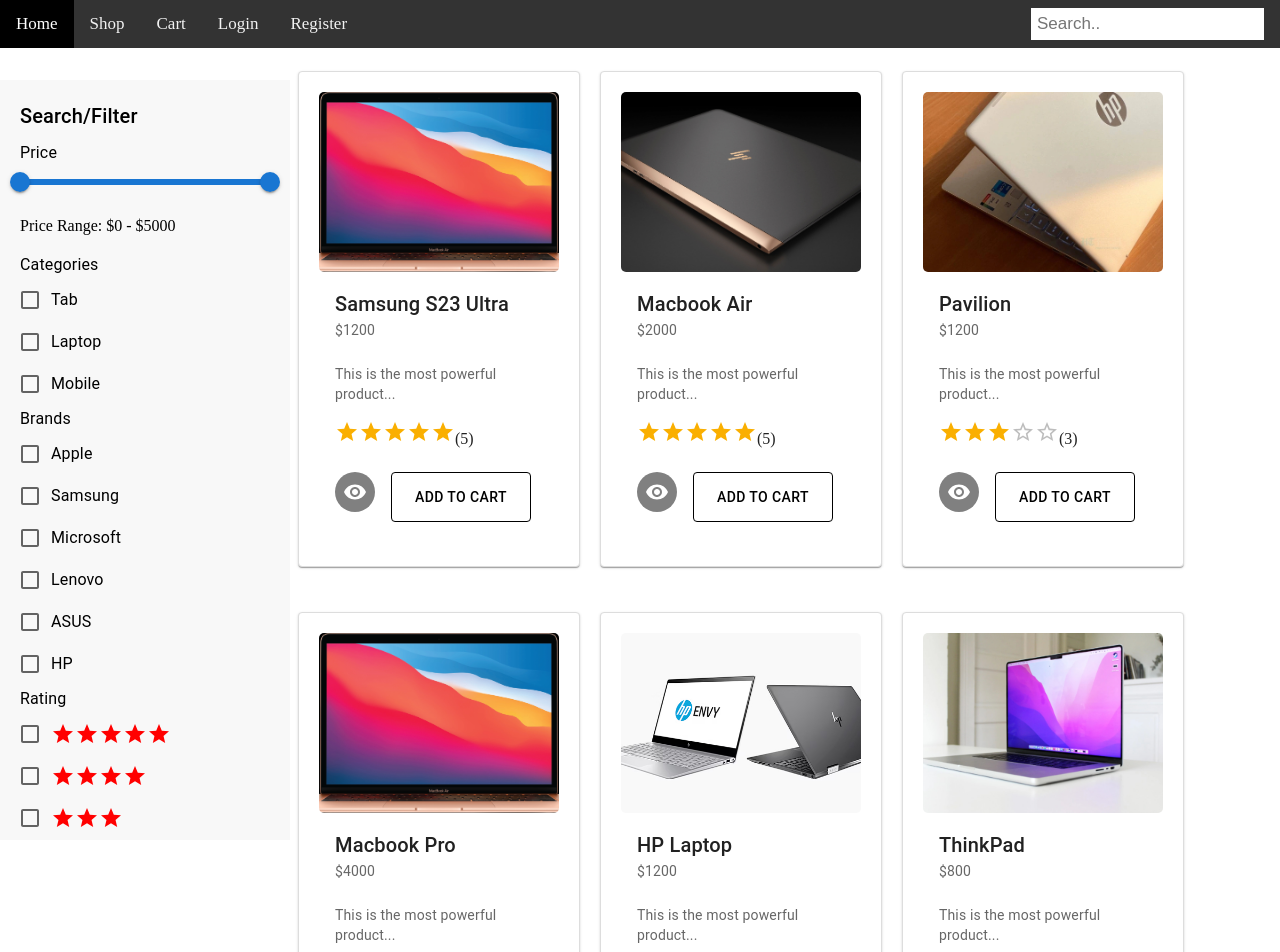
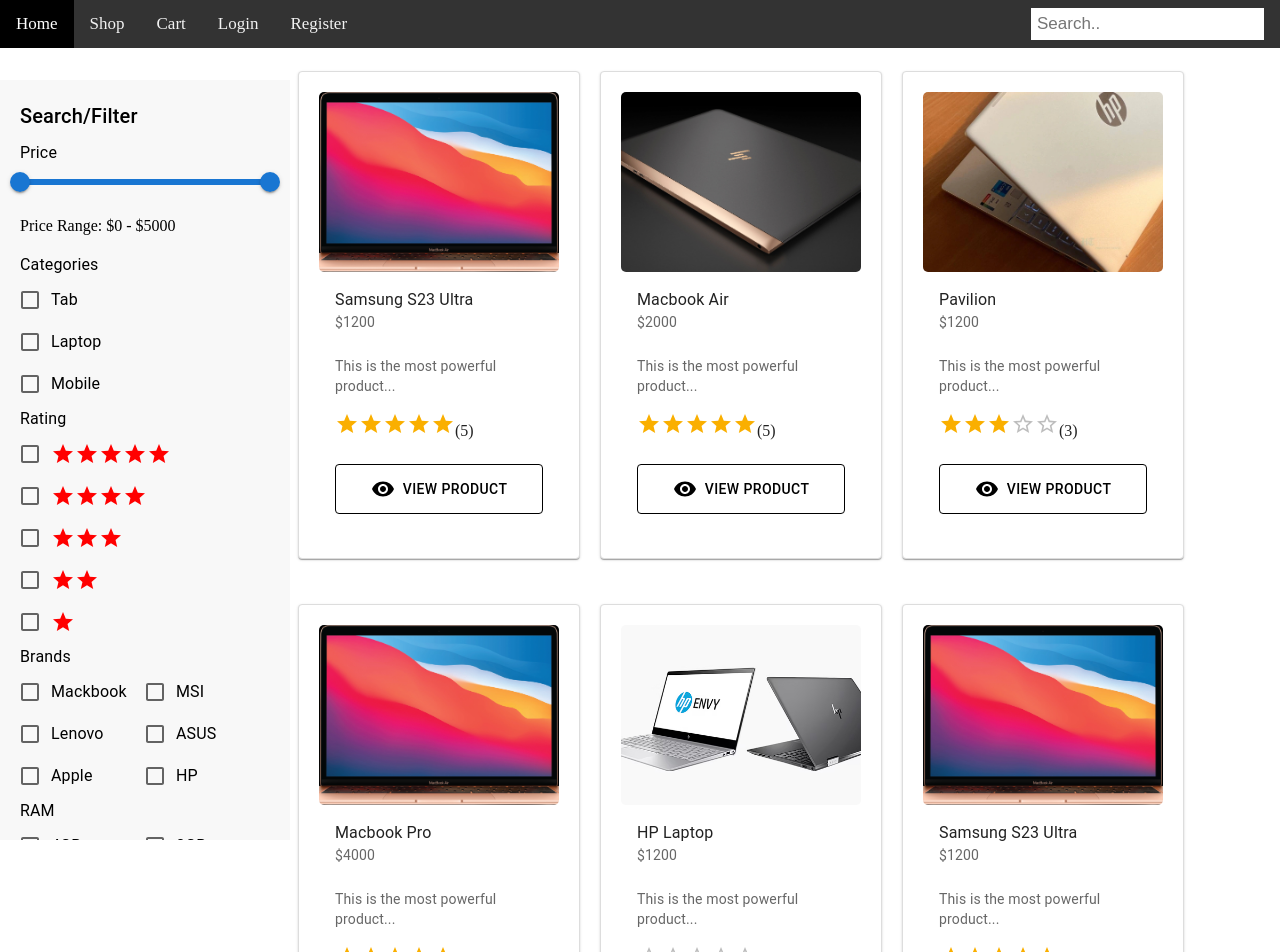
Before and after one commit to IshanHansaka/iwb468_tetrabytes, a React (Vite) app in the folder frontend/: page / in a window 1280 px wide. Shown: the top 952 px of the page. Built offline with nearby package versions, Linux system fonts and the light colour scheme.

Commit message:
updated requirements

```diff
--- a/frontend/src/components/ProductCard.tsx
+++ b/frontend/src/components/ProductCard.tsx
@@ -1,5 +1,5 @@
 import React from 'react';
-import { Card, CardMedia, CardContent, Typography, Button, Stack, Box, IconButton } from '@mui/material';
+import { Card, CardMedia, CardContent, Typography, Button, Stack, Box } from '@mui/material';
 import { Visibility } from '@mui/icons-material';
 import RatingStars from './RatingStars';
 
@@ -27,7 +27,7 @@
       />
       <CardContent>
         <Box mb={3}>
-          <Typography variant="h6">{product.name}</Typography>
+          <Typography>{product.name}</Typography>
           <Typography variant="body2" color="textSecondary">
             ${product.price}
           </Typography>
@@ -41,28 +41,21 @@
           <RatingStars rating={product.rating} />
         </Box>
         <Stack direction="row" spacing={2} className="mt-4">
-          <IconButton
-            sx={{
-              backgroundColor: 'grey',
-              '&:hover': { backgroundColor: '#333' },
-              width: '40px',
-              height: '40px',
-            }}
-            onClick={() => onView(product)}
-          >
-            <Visibility sx={{ color: 'white' }} />
-          </IconButton>
           <Button
             variant="outlined"
             sx={{
               borderColor: 'black',
               color: 'black',
               '&:hover': { backgroundColor: 'black', color: 'white' },
-              width: '140px',
+              display: 'flex',
+              alignItems: 'center',
+              width: '220px',
               height: '50px',
             }}
+            onClick={() => onView(product)}
           >
-            Add to Cart
+            <Visibility sx={{ marginRight: 1 }} />
+            View Product
           </Button>
         </Stack>
       </CardContent>
--- a/frontend/src/components/ProductViewDialog.tsx
+++ b/frontend/src/components/ProductViewDialog.tsx
@@ -1,5 +1,5 @@
 import React from 'react';
-import { Dialog, DialogContent, DialogTitle, Typography, Box, CardMedia, Button, Table, TableBody, TableCell, TableRow } from '@mui/material';
+import { Dialog, DialogContent, DialogTitle, Typography, Box, CardMedia, Button, Table, TableBody, TableCell, TableRow, Grid } from '@mui/material';
 
 interface Product {
   id: number;
@@ -7,13 +7,16 @@
   price: number;
   rating: number;
   image: string;
-  category: string;
-  subCategory: string;
-  shipping: string;
-  color: string;
   brand: string;
-  available: number;
-  sold: number;
+  model: string;
+  processor: string;
+  ram: string;
+  storage: string;
+  display: string;
+  cpu: string;
+  weight: string;
+  battery: string;
+  processordescription:string;
 }
 
 interface ProductViewDialogProps {
@@ -27,17 +30,21 @@
     <Dialog open={open} onClose={onClose} maxWidth="md" fullWidth>
       <DialogTitle>{product.name}</DialogTitle>
       <DialogContent>
-        <Box display="flex" flexDirection="column" alignItems="center">
+        <Grid container spacing={2}>
+          {/* Image Section */}
+          <Grid item xs={12} md={5}>
             <CardMedia
               component="img"
               height="300"
               image={product.image}
               alt={product.name}
-            sx={{ mb: 2 }}
+              sx={{ borderRadius: 2 }}
             />
-          <Typography variant="h6" gutterBottom>
-            ${product.price}
-          </Typography>
+          </Grid>
+
+          {/* Details Section */}
+          <Grid item xs={14} md={7}>
+
 
             <Table>
               <TableBody>
@@ -46,37 +53,52 @@
                   <TableCell>${product.price}</TableCell>
                 </TableRow>
                 <TableRow>
-                <TableCell>Category</TableCell>
-                <TableCell>{product.category}</TableCell>
-              </TableRow>
-              <TableRow>
-                <TableCell>Sub Categories</TableCell>
-                <TableCell>{product.subCategory}</TableCell>
-              </TableRow>
-              <TableRow>
-                <TableCell>Shipping</TableCell>
-                <TableCell>{product.shipping}</TableCell>
-              </TableRow>
-              <TableRow>
-                <TableCell>Color</TableCell>
-                <TableCell>{product.color}</TableCell>
-              </TableRow>
-              <TableRow>
                   <TableCell>Brand</TableCell>
                   <TableCell>{product.brand}</TableCell>
                 </TableRow>
                 <TableRow>
-                <TableCell>Available</TableCell>
-                <TableCell>{product.available}</TableCell>
+                  <TableCell>Model</TableCell>
+                  <TableCell>{product.model}</TableCell>
                 </TableRow>
                 <TableRow>
-                <TableCell>Sold</TableCell>
-                <TableCell>{product.sold}</TableCell>
+                  <TableCell>Processor</TableCell>
+                  <TableCell>{product.processor}</TableCell>
+                </TableRow>
+                <TableRow>
+                  <TableCell>RAM</TableCell>
+                  <TableCell>{product.ram}</TableCell>
+                </TableRow>
+                <TableRow>
+                  <TableCell>Storage</TableCell>
+                  <TableCell>{product.storage}</TableCell>
+                </TableRow>
+                <TableRow>
+                  <TableCell>Display</TableCell>
+                  <TableCell>{product.display}</TableCell>
+                </TableRow>
+                <TableRow>
+                  <TableCell>CPU</TableCell>
+                  <TableCell>{product.cpu}</TableCell>
+                </TableRow>
+                <TableRow>
+                  <TableCell>Weight</TableCell>
+                  <TableCell>{product.weight}</TableCell>
+                </TableRow>
+                <TableRow>
+                  <TableCell>Battery</TableCell>
+                  <TableCell>{product.battery}</TableCell>
+                </TableRow>
+                <TableRow>
+                  <TableCell>Processor-d</TableCell>
+                  <TableCell>{product.processordescription}</TableCell>
                 </TableRow>
               </TableBody>
             </Table>
+          </Grid>
+        </Grid>
 
-          <Button onClick={onClose} sx={{ mt: 2 }}>
+        <Box display="flex" justifyContent="center" mt={2}>
+          <Button onClick={onClose}>
             Close
           </Button>
         </Box>
--- a/frontend/src/components/Sidebar.tsx
+++ b/frontend/src/components/Sidebar.tsx
@@ -7,7 +7,6 @@
   Typography,
   RadioGroup,
   Radio,
-  Chip,
   Box,
   Stack,
 } from '@mui/material';
@@ -22,8 +21,10 @@
   setSelectedRating: React.Dispatch<React.SetStateAction<number | null>>;
   selectedBrands: string[];
   setSelectedBrands: React.Dispatch<React.SetStateAction<string[]>>;
-  selectedColors: string[];
-  setSelectedColors: React.Dispatch<React.SetStateAction<string[]>>;
+  selectedRAM: string[];
+  setSelectedRAM: React.Dispatch<React.SetStateAction<string[]>>;
+  selectedProcessors: string[];
+  setSelectedProcessors: React.Dispatch<React.SetStateAction<string[]>>;
 }
 
 const Sidebar: React.FC<SidebarProps> = ({
@@ -35,8 +36,10 @@
   setSelectedRating,
   selectedBrands,
   setSelectedBrands,
-  selectedColors,
-  setSelectedColors
+  selectedRAM,
+  setSelectedRAM,
+  selectedProcessors,
+  setSelectedProcessors
 }) => {
   const handlePriceChange = (event: Event, newValue: number | number[]) => {
     if (Array.isArray(newValue)) {
@@ -68,12 +71,22 @@
     });
   };
 
-  const handleColorChange = (color: string) => {
-    setSelectedColors((prev) => {
-      if (prev.includes(color)) {
-        return prev.filter((c) => c !== color);
+  const handleRAMChange = (ram: string) => {
+    setSelectedRAM((prev) => {
+      if (prev.includes(ram)) {
+        return prev.filter((r) => r !== ram);
       } else {
-        return [...prev, color];
+        return [...prev, ram];
+      }
+    });
+  };
+
+  const handleProcessorChange = (processor: string) => {
+    setSelectedProcessors((prev) => {
+      if (prev.includes(processor)) {
+        return prev.filter((p) => p !== processor);
+      } else {
+        return [...prev, processor];
       }
     });
   };
@@ -118,24 +131,6 @@
           ))}
         </FormGroup>
       </div>
-      {/* Brands Filter */}
-      <div className="filter-section">
-        <Typography variant="subtitle1">Brands</Typography>
-        <FormGroup>
-          {['Apple', 'Samsung', 'Microsoft', 'Lenovo', 'ASUS', 'HP'].map((brand) => (
-            <FormControlLabel
-              control={
-                <Checkbox
-                  checked={selectedBrands.includes(brand)}
-                  onChange={() => handleBrandChange(brand)}
-                />
-              }
-              label={brand}
-              key={brand}
-            />
-          ))}
-        </FormGroup>
-      </div>
 
       {/* Rating Filter */}
       <div className="filter-section">
@@ -163,34 +158,64 @@
         </Box>
       </div>
 
-      {/* Sub Categories Filter */}
+      {/* Brands Filter */}
+      {/* Brands Filter */}
       <div className="filter-section">
-        <Typography variant="subtitle1">Sub Categories</Typography>
-        <Stack direction="row" spacing={1} flexWrap="wrap">
-          {['Macbook Pro', 'Macbook Air', 'Pavilion', 'Thinkpad', 'Legion'].map(
-            (subCategory) => (
-              <Chip key={subCategory} label={subCategory} />
-            )
-          )}
-        </Stack>
-      </div>/*
+        <Typography variant="subtitle1">Brands</Typography>
+        <Box display="flex" flexWrap="wrap">
+          {['Mackbook', 'MSI', 'Lenovo', 'ASUS','Apple','HP'].map((brand) => (
+            <Box key={brand} width="50%"> {/* Adjust the width as needed */}
+              <FormControlLabel
+                control={
+                  <Checkbox
+                    checked={selectedBrands.includes(brand)}
+                    onChange={() => handleBrandChange(brand)}
+                  />
+                }
+                label={brand}
+                style={{ marginRight: '16px' }} // Optional: add space between checkboxes
+              />
+            </Box>
+          ))}
+        </Box>
+      </div>
+
+      {/* RAMs Filter */}
+      <div className="filter-section">
+        <Typography variant="subtitle1">RAM</Typography>
+        <Box display="flex" flexWrap="wrap">
+          {['4GB', '8GB', '16GB', '32GB'].map((ram) => (
+            <Box key={ram} width="50%"> {/* Adjust the width as needed */}
+              <FormControlLabel
+                control={
+                  <Checkbox
+                    checked={selectedRAM.includes(ram)}
+                    onChange={() => handleRAMChange(ram)}
+                  />
+                }
+                label={ram}
+                style={{ marginRight: '16px' }} // Optional: add space between checkboxes
+              />
+            </Box>
+          ))}
+        </Box>
+      </div>
 
 
-
-      {/* Colors Filter */}
+      {/* Processor Filter */}
       <div className="filter-section">
-        <Typography variant="subtitle1">Colors</Typography>
+        <Typography variant="subtitle1">Processor</Typography>
         <FormGroup>
-          {['Black', 'White', 'Silver', 'Blue', 'Brown'].map((color) => (
+          {['Intel® Core™ i9', 'Intel® Core™ i7', 'Intel® Core™ i5', 'Intel® Core™ i3'].map((processor) => (
             <FormControlLabel
               control={
                 <Checkbox
-                  checked={selectedColors.includes(color)}
-                  onChange={() => handleColorChange(color)}
+                  checked={selectedProcessors.includes(processor)}
+                  onChange={() => handleProcessorChange(processor)}
                 />
               }
-              label={color}
-              key={color}
+              label={processor}
+              key={processor}
             />
           ))}
         </FormGroup>
--- a/frontend/src/pages/shop.tsx
+++ b/frontend/src/pages/shop.tsx
@@ -6,19 +6,26 @@
 
 const Shop: React.FC = () => {
   const products = [
-    { id: 1, name: 'Samsung S23 Ultra', price: 1200, rating: 5, image: 'macbook-pro.jpg', category: 'Mobile', brand: 'Samsung', color: 'Black',subCategory: 'Macbook Air',shipping: 'No', available: 9,sold: 1 },
-    { id: 2, name: 'Macbook Air', price: 2000, rating: 5, image: 'Macbook Air.jpg', category: 'Laptop', brand: 'Apple', color: 'Silver',subCategory: 'Macbook Air',shipping: 'No', available: 9,sold: 1  },
-    { id: 3, name: 'Pavilion', price: 1200, rating: 3, image: 'Pavillion.jpg', category: 'Laptop', brand: 'HP', color: 'Brown',subCategory: 'Macbook Air',shipping: 'No', available: 9,sold: 1  },
-    { id: 4, name: 'Macbook Pro', price: 4000, rating: 5, image: 'macbook-pro.jpg', category: 'Laptop', brand: 'Apple', color: 'Silver',subCategory: 'Macbook Air',shipping: 'No', available: 9,sold: 1  },
-    { id: 5, name: 'HP Laptop', price: 1200, rating: 0, image: 'HP .jpg', category: 'Laptop', brand: 'HP', color: 'Black',subCategory: 'Macbook Air',shipping: 'No', available: 9,sold: 1  },
-    { id: 6, name: 'ThinkPad', price: 800, rating: 4, image: 'HP Spectre.jpg', category: 'Laptop', brand: 'Lenovo', color: 'Blue',subCategory: 'Macbook Air',shipping: 'No', available: 9,sold: 1  },
+    { id: 1, name: 'Samsung S23 Ultra', price: 1200, rating: 5, image: 'macbook-pro.jpg', category: 'Mobile', brand: 'ASUS',model: 'Vivobook Pro 15 Q543M Ultra9',cpu: 'NVIDIA® GeForce RTX 3050 6GB GDDR6',processor: 'Intel® Core™ i9',display: '15.6-inch, FHD (1920 x 1080) OLED',storage: '2TB M.2 NVME SSD',weight:'1.9kg',battery: '75WHrs' , ram: '8GB', processordescription: '14900HX, 24 Cores 5.8GHz 36MB', shipping: 'No', available: 9, sold: 1 },
+    { id: 2, name: 'Macbook Air', price: 2000, rating: 5, image: 'Macbook Air.jpg', category: 'Laptop', brand: 'Apple', color: 'Silver', ram: '16GB', processor: 'Apple M1', shipping: 'No', available: 9, sold: 1 },
+    { id: 3, name: 'Pavilion', price: 1200, rating: 3, image: 'Pavillion.jpg', category: 'Laptop', brand: 'HP', color: 'Brown', ram: '8GB', processor: 'Intel', shipping: 'No', available: 9, sold: 1 },
+    { id: 4, name: 'Macbook Pro', price: 4000, rating: 5, image: 'macbook-pro.jpg', category: 'Laptop', brand: 'Apple', color: 'Silver', ram: '32GB', processor: 'Apple M2', shipping: 'No', available: 9, sold: 1 },
+    { id: 5, name: 'HP Laptop', price: 1200, rating: 0, image: 'HP .jpg', category: 'Laptop', brand: 'HP', color: 'Black', ram: '4GB', processor: 'Intel', shipping: 'No', available: 9, sold: 1 },
+    { id: 6, name: 'Samsung S23 Ultra', price: 1200, rating: 5, image: 'macbook-pro.jpg', category: 'Mobile', brand: 'Samsung', color: 'Black', ram: '8GB', processor: 'Snapdragon', shipping: 'No', available: 9, sold: 1 },
+    { id: 7, name: 'Macbook Air', price: 2000, rating: 5, image: 'Macbook Air.jpg', category: 'Laptop', brand: 'Apple', color: 'Silver', ram: '16GB', processor: 'Apple M1', shipping: 'No', available: 9, sold: 1 },
+    { id: 8, name: 'Pavilion', price: 1200, rating: 3, image: 'Pavillion.jpg', category: 'Laptop', brand: 'HP', color: 'Brown', ram: '8GB', processor: 'Intel', shipping: 'No', available: 9, sold: 1 },
+    { id: 9, name: 'Macbook Pro', price: 4000, rating: 5, image: 'macbook-pro.jpg', category: 'Laptop', brand: 'Apple', color: 'Silver', ram: '32GB', processor: 'Apple M2', shipping: 'No', available: 9, sold: 1 },
+    { id: 10, name: 'HP Laptop', price: 1200, rating: 0, image: 'HP .jpg', category: 'Laptop', brand: 'HP', color: 'Black', ram: '4GB', processor: 'Intel', shipping: 'No', available: 9, sold: 1 },
+    { id: 11, name: 'ThinkPad', price: 800, rating: 4, image: 'HP Spectre.jpg', category: 'Laptop', brand: 'Lenovo', color: 'Blue', ram: '16GB', processor: 'AMD', shipping: 'No', available: 9, sold: 1 },
+    { id: 12, name: 'ThinkPad', price: 800, rating: 4, image: 'HP Spectre.jpg', category: 'Laptop', brand: 'Lenovo', color: 'Blue', ram: '16GB', processor: 'AMD', shipping: 'No', available: 9, sold: 1 },
   ];
 
   const [priceRange, setPriceRange] = useState<[number, number]>([0, 5000]);
   const [selectedCategories, setSelectedCategories] = useState<string[]>([]);
   const [selectedRating, setSelectedRating] = useState<number | null>(null);
   const [selectedBrands, setSelectedBrands] = useState<string[]>([]);
-  const [selectedColors, setSelectedColors] = useState<string[]>([]);
+  const [selectedRAM, setSelectedRAM] = useState<string[]>([]);
+  const [selectedProcessors, setSelectedProcessors] = useState<string[]>([]);
   const [selectedProduct, setSelectedProduct] = useState<Product | null>(null);
 
   const filteredProducts = products.filter((product) => {
@@ -26,8 +33,9 @@
     const inSelectedCategory = selectedCategories.length === 0 || selectedCategories.includes(product.category);
     const matchesRating = selectedRating === null || product.rating === selectedRating;
     const inSelectedBrand = selectedBrands.length === 0 || selectedBrands.includes(product.brand);
-    const inSelectedColor = selectedColors.length === 0 || selectedColors.includes(product.color);
-    return inPriceRange && inSelectedCategory && matchesRating && inSelectedBrand && inSelectedColor;
+    const inSelectedRAM = selectedRAM.length === 0 || selectedRAM.includes(product.ram);
+    const inSelectedProcessors = selectedProcessors.length === 0 || selectedProcessors.includes(product.processor);
+    return inPriceRange && inSelectedCategory && matchesRating && inSelectedBrand && inSelectedRAM && inSelectedProcessors;
   });
 
   const handleViewProduct = (product: Product) => {
@@ -52,8 +60,10 @@
           setSelectedRating={setSelectedRating}
           selectedBrands={selectedBrands}
           setSelectedBrands={setSelectedBrands}
-          selectedColors={selectedColors}
-          setSelectedColors={setSelectedColors}
+          selectedRAM={selectedRAM}
+          setSelectedRAM={setSelectedRAM}
+          selectedProcessors={selectedProcessors}
+          setSelectedProcessors={setSelectedProcessors}
         />
         <div className="products-container">
           {filteredProducts.map((product) => (
```
Lines whose indentation alone changed are shown as unchanged.
